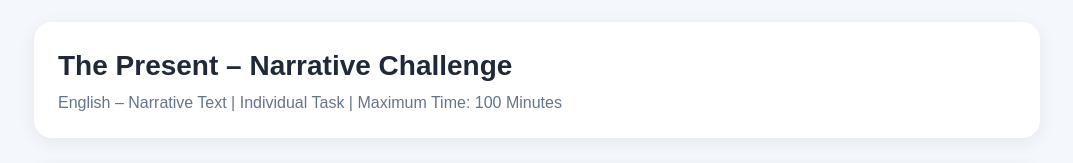
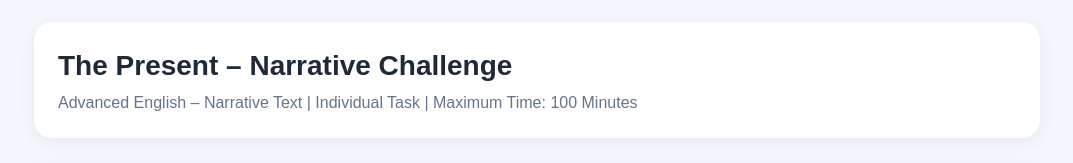
Before and after one commit to Ardilaputri91/NarrativeThePresent, a plain HTML site: page index.html in a window 1280 px wide. Shown: the top 163 px of the page, without its empty margins (103-1176 px from the left). Drawn offline with Linux system fonts and the light colour scheme.

Commit message:
Update index.html

```diff
--- a/index.html
+++ b/index.html
@@ -54,7 +54,7 @@
 
 <header>
   <h1>The Present – Narrative Challenge</h1>
-  <p class="subtitle">English – Narrative Text | Individual Task | Maximum Time: 100 Minutes</p>
+  <p class="subtitle">Advanced English – Narrative Text | Individual Task | Maximum Time: 100 Minutes</p>
 </header>
 
 <div class="topbar">
```
